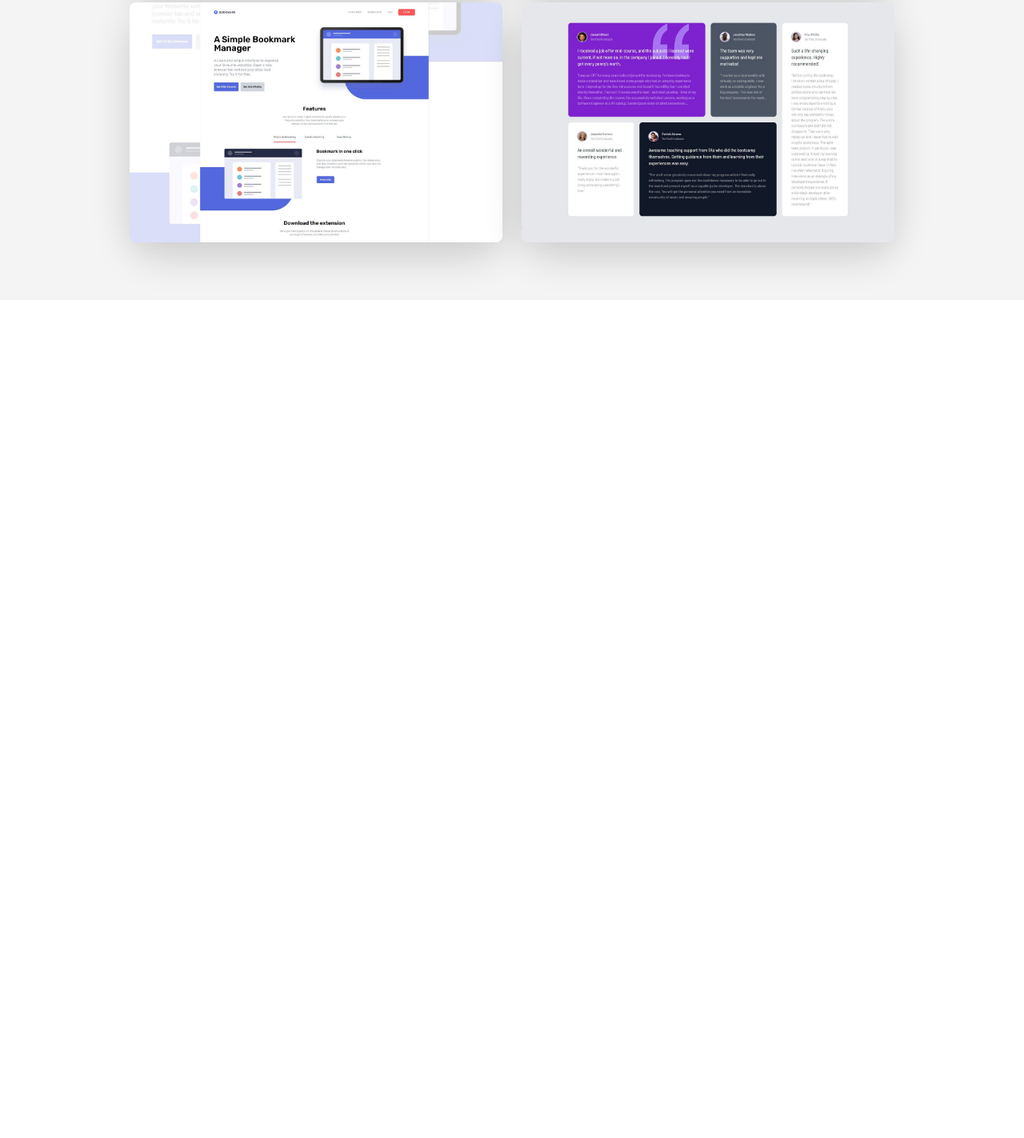
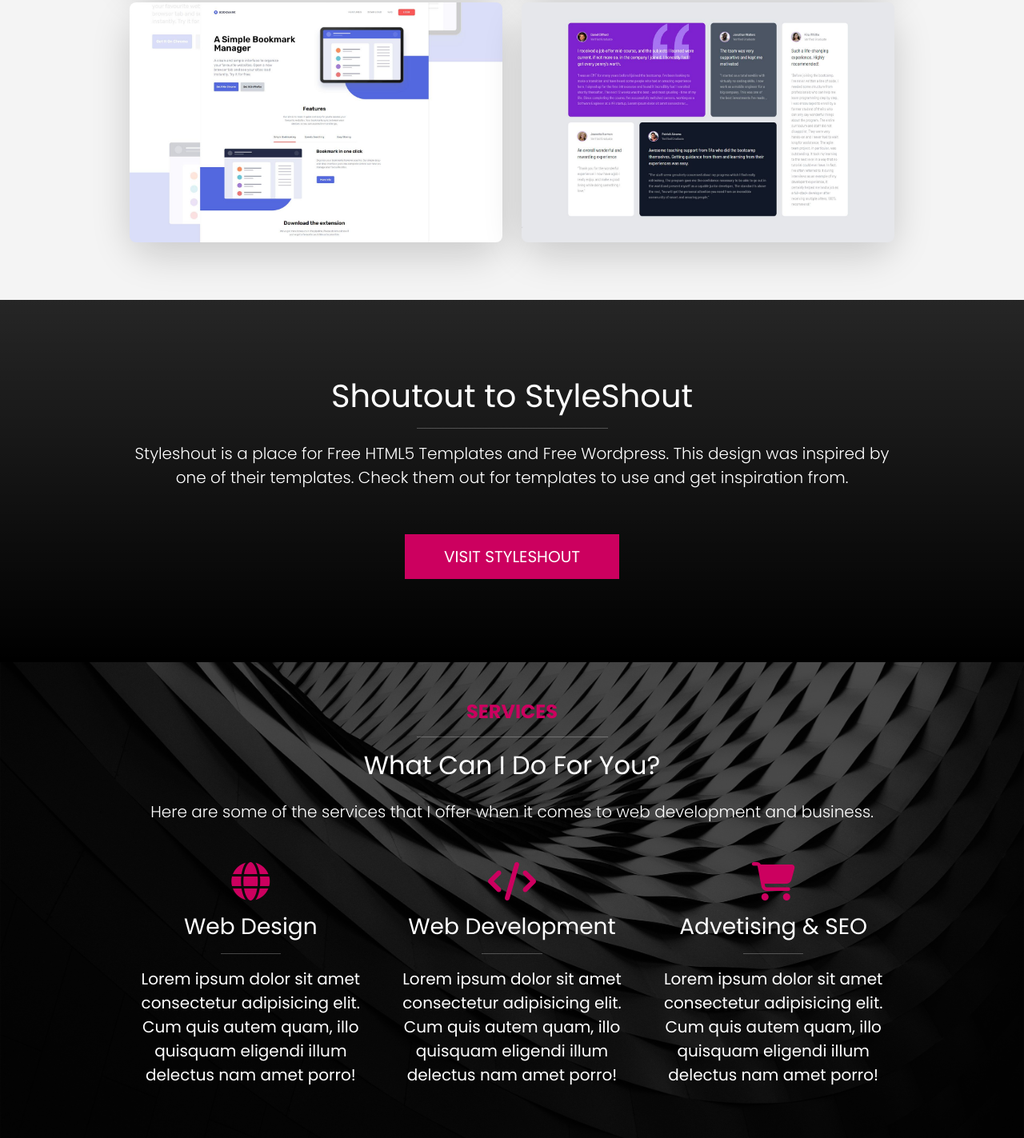
Before and after one commit to Florian-Cywinski/bs5-portfolio-website, a website: page index.html in a window 1280 px wide. Shown: the part 3056-4479 px from the top of the page at 80% size. Before the commit the page ends 3431 px from the top, so only its background shows below. Drawn offline with nearby package versions, Linux system fonts and the light colour scheme; files that its build step writes are made by us from their sources.

Commit message:
StyleShout & Services

```diff
--- a/index.html
+++ b/index.html
@@ -234,6 +234,59 @@
       </div>
     </section>
 
+    <!-- Styleshout Section -->
+    <section class="styleshout text-bg-dark bg-gradient p-6 text-center"> <!-- bg-gradient to have a gadient (it starts lighter on the top and gets darker to the bottom) -->
+      <div class="container">
+        <div class="row">
+          <div class="col-12">
+            <h1>Shoutout to StyleShout</h1>
+            <hr class="w-25 mx-auto" />
+            <p class="lead mb-5">
+              Styleshout is a place for Free HTML5 Templates and Free Wordpress.
+              This design was inspired by one of their templates. Check them out
+              for templates to use and get inspiration from.
+            </p>
+            <a href="https://styleshout.com" target="_blank" class="btn btn-primary btn-lg text-uppercase px-5 mx-3 my-2">Visit StyleShout</a>  <!-- target="_blank" to open it in a new tab -->
+          </div>
+        </div>
+      </div>
+    </section>
+
+    <!-- Services Section -->
+    <section class="services text-bg-dark py-5 position-relative">  <!-- position-relative to be able to add an overlay -->
+      <div class="container position-relative">
+        <div class="text-center mb-5">
+          <h4 class="text-uppercase fw-bold text-primary">Services</h4>
+          <hr class="w-25 mx-auto" />
+          <h2 class="mb-4">What Can I Do For You?</h2>
+          <p class="lead">Here are some of the services that I offer when it comes to web development and business.</p>
+        </div>
+        <div class="row">
+          <!-- 1. Column -->
+          <div class="col-md-4 text-center">
+            <i class="fas fa-globe fa-3x text-primary mb-3"></i>
+            <h3 class="fs-3">Web Design</h3>
+            <hr class="w-25 mx-auto" />
+            <p class="fs-5">Lorem ipsum dolor sit amet consectetur adipisicing elit. Cum quis autem quam, illo quisquam eligendi illum delectus nam amet porro!</p>
+          </div>
+          <!-- 2. Column -->
+          <div class="col-md-4 text-center">
+            <i class="fas fa-code fa-3x text-primary mb-3"></i>
+            <h3 class="fs-3">Web Development</h3>
+            <hr class="w-25 mx-auto" />
+            <p class="fs-5">Lorem ipsum dolor sit amet consectetur adipisicing elit. Cum quis autem quam, illo quisquam eligendi illum delectus nam amet porro!</p>
+          </div>
+          <!-- 3. Column -->
+          <div class="col-md-4 text-center">
+            <i class="fas fa-shopping-cart fa-3x text-primary mb-3"></i>
+            <h3 class="fs-3">Advetising & SEO</h3>
+            <hr class="w-25 mx-auto" />
+            <p class="fs-5">Lorem ipsum dolor sit amet consectetur adipisicing elit. Cum quis autem quam, illo quisquam eligendi illum delectus nam amet porro!</p>
+          </div>
+        </div>
+      </div>
+    </section>
+
     <script src="js/bootstrap.bundle.min.js"></script>
     <script src="js/lightbox-plus-jquery.min.js"></script>
     <script src="js/script.js"></script>
--- a/scss/styles.scss
+++ b/scss/styles.scss
@@ -1,7 +1,7 @@
 .header {
     background: #151515 url('../images/intro-bg.jpg') no-repeat center center;  /* The background colour (#151515) will be displayed as a fallback (untill the image has loaded) */
     background-size: cover;
-    background-attachment: fixed;
+    background-attachment: fixed;   /* The background-attachment property sets whether a background image scrolls with the rest of the page, or is fixed - default is scroll */
 }
 
 .header::after {  /* To add an overlay that the image is not so bright */
@@ -34,7 +34,27 @@
     transform: scale(1.05);
     transition: all 0.5s ease-in-out;
     opacity: 0.8;
-  }
+}
+
+.services {
+    background: url('../images/bg.jpg') no-repeat center center;
+    background-size: cover;
+    background-attachment: fixed;
+}
+
+.services::after {
+    content: '';
+    position: absolute;
+    top: 0;
+    left: 0;
+    width: 100%;
+    height: 100%;
+    background: rgba(0, 0, 0, 0.7);
+}
+
+.services .container {
+    z-index: 10;
+}
 
 @media (max-width: 767px) {
     .header .social i {
```
